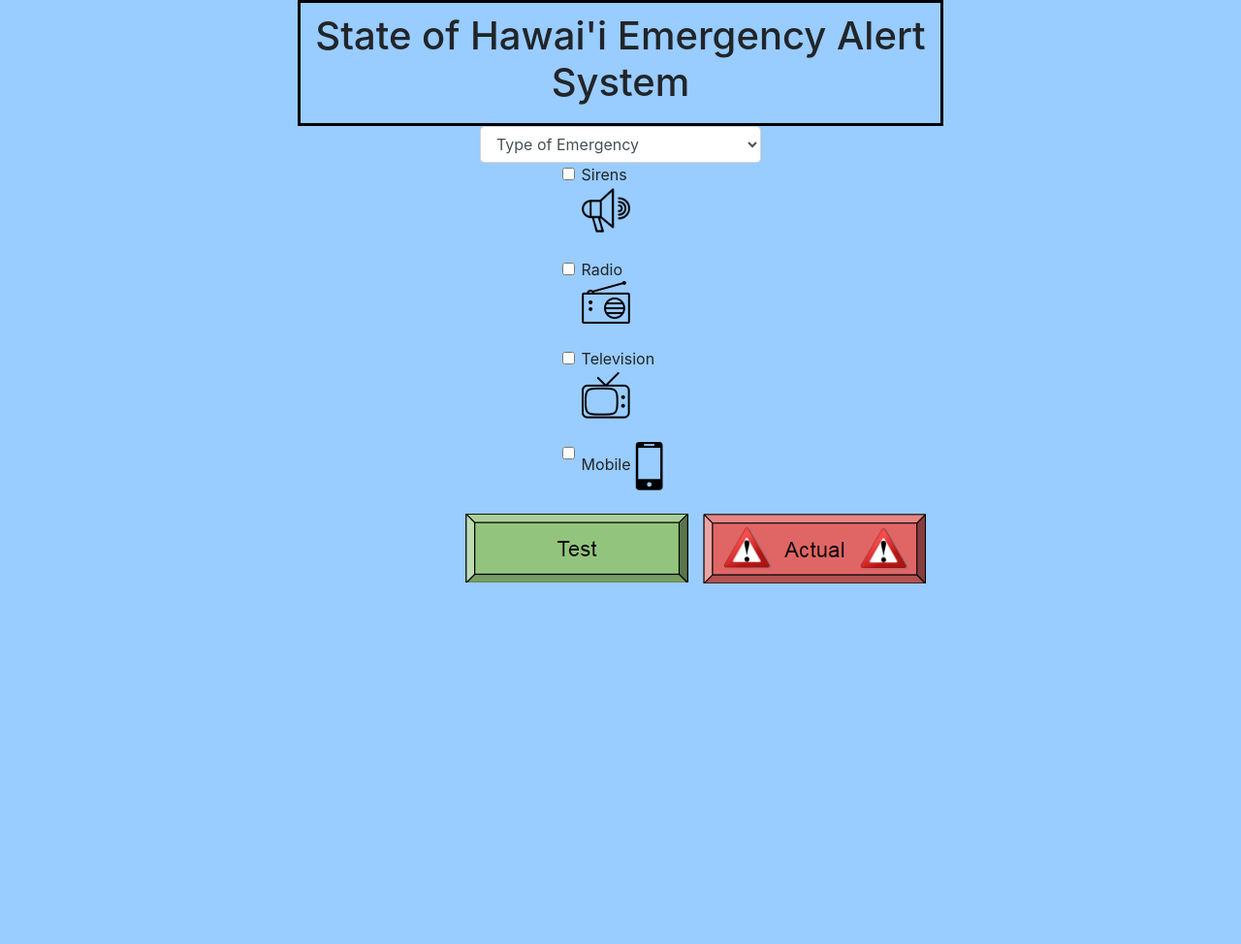
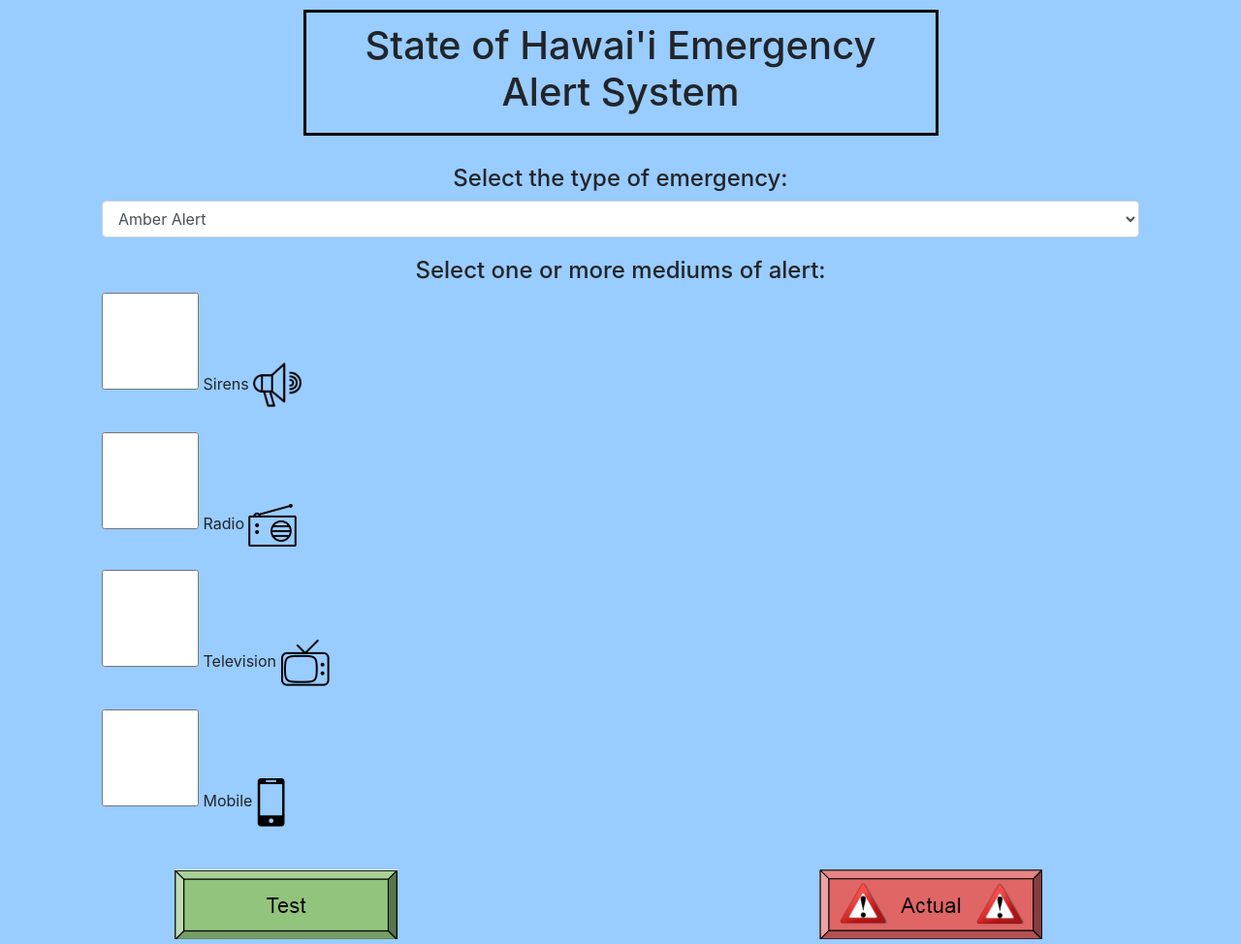
Before and after one commit to team-baboon/baboon-alert-system, a PHP site: page / in a window 1280 px wide. Shown: the whole page at 97% size. Before the commit the page ends 602 px from the top, so only its background shows below. Run offline with PHP 8.4, Linux system fonts and the light colour scheme; some libraries are stand-ins or nearby versions.

Commit message:
Fixed header boxes, titles, checkbox size, added instructions

```diff
--- a/index.html
+++ b/index.html
@@ -3,112 +3,84 @@
 <head>
     <meta charset="UTF-8">
     <meta name="viewport" content="width=device-width, initial-scale=1, shrink-to-fit=no">
-
-
-    <!--Bootstrap-->
     <link rel="stylesheet" href="https://maxcdn.bootstrapcdn.com/bootstrap/4.0.0/css/bootstrap.min.css"
           integrity="sha384-Gn5384xqQ1aoWXA+058RXPxPg6fy4IWvTNh0E263XmFcJlSAwiGgFAW/dAiS6JXm" crossorigin="anonymous">
-
-    <!--Custom Use Stylesheet-->
     <link rel="stylesheet" href="stylesheet.css">
-
-
-    <title>Hawaii Civil Alert System</title>
-
+    <title>State of Hawai'i Emergency Alert System</title>
 </head>
 <body class="splash_page">
-    <div class="container header">
-        <div id="header_box">
-            <h1>State of Hawai'i Emergency Alert System</h1>
+<div class="row">
+    <div class="col-md-6 col-md-offset-3 header_box">
+        <h1 class="text-center">State of Hawai'i Emergency Alert System</h1>
     </div>
 </div>
 
-    <form method="GET" role="form" target="_blank" id="myform">
+<div class="container">
+    <form method="GET" role="form" id="myform">
         <!--Dropdown Menu Emergency Select-->
-        <div class="form-group col-md-3 text-center container">
-            <select class="form-control" name="e_type">
-                <option value="">Type of Emergency</option>
+        <div class="form-group">
+            <h4 class="text-center">Select the type of emergency:</h4>
+            <select class="form-control" id="e_type">
                 <option value="amber_alert">Amber Alert</option>
                 <option value="high_surf">High Surf</option>
                 <option value="missile">Missile</option>
                 <option value="tsunami">Tsunami</option>
             </select>
+        </div>
 
         <!--Checkboxes Select-->
-            <div class="form-check container text-left col-md-5">
-                <input class="form-check-input" type="checkbox" value="" id="sirens" name="sirens">
-                <label class="form-check-label" for="sirens">
-                    Sirens
+        <div class="form-group">
+            <h4 class="text-center">Select one or more mediums of alert:</h4>
+
+            <div class="checkbox">
+                <input class="checkbox-large" type="checkbox" value="" id="sirens" name="sirens">
+                <label>Sirens</label>
                 <img src="icons/siren_icon.png" alt="Sirens" style="width:50px">
-                </label>
             </div>
 
             <br/>
 
-            <div class="form-check container text-left col-md-5">
-                <input class="form-check-input" type="checkbox" value="" id="radio" name="radio">
-                <label class="form-check-label" for="radio">
-                    Radio
+            <div class="checkbox">
+                <input class="checkbox-large" type="checkbox" value="" id="radio" name="radio">
+                <label>Radio</label>
                 <img src="icons/radio_icon.png" alt="Radio" style="width:50px">
-                </label>
             </div>
 
             <br/>
 
-            <div class="form-check container text-left col-md-5">
-                <input class="form-check-input" type="checkbox" value="" id="television" name="television">
-                <label class="form-check-label" for="television">
-                    Television
+            <div class="checkbox">
+                <input class="checkbox-large" type="checkbox" value="" id="television" name="television">
+                <label>Television</label>
                 <img src="icons/tv_icon.png" alt="Television" style="width:50px">
-                </label>
             </div>
 
             <br/>
 
-            <div class="form-check container text-left col-md-5">
-                <input class="form-check-input" type="checkbox" value="" id="mobile" name="mobile">
-                <label class="form-check-label" for="mobile">
-                    Mobile
+            <div class="checkbox">
+                <input class="checkbox-large" type="checkbox" value="" id="mobile" name="mobile">
+                <label>Mobile</label>
                 <img src="icons/mobile_icon.png" alt="Mobile" style="height:50px">
-                </label>
             </div>
-
-            <div id="checkboxGroup"></div>
-
+        </div>
 
         <br/>
 
-            <div class="row align-items-center">
-                <div class="col-mx-3">
+        <div class="row">
+            <div class="col-md-1"></div>
+            <div class="col-md-3">
                 <button type="submit" class="test_button" onclick='this.form.action="test.html";'></button>
             </div>
-
+            <div class="col-md-4"></div>
             <div class="col-md-3">
                 <button type="submit" class="actual_button" onclick='this.form.action="actual.html";'></button>
             </div>
+            <div class="col-md-1"></div>
         </div>
+    </form>
 </div>
 
-        <div class="form-group">
+</body>
 
-        </div>
-    </form>
-
-
-    </div>
-<!--<div class="checkbox">-->
-<!--<label>-->
-<!--<input type="checkbox"> Text next to Checkbox-->
-<!--</label>-->
-<!--</div>-->
-<!--maybe for checkboxes and stuff-->
-<!--<ul class="list-inline">-->
-<!--<li></li>-->
-<!--</ul>-->
-
-
-
-</body>
 <script src="https://code.jquery.com/jquery-3.2.1.slim.min.js"
         integrity="sha384-KJ3o2DKtIkvYIK3UENzmM7KCkRr/rE9/Qpg6aAZGJwFDMVNA/GpGFF93hXpG5KkN"
         crossorigin="anonymous"></script>
@@ -118,4 +90,5 @@
 <script src="https://maxcdn.bootstrapcdn.com/bootstrap/4.0.0/js/bootstrap.min.js"
         integrity="sha384-JZR6Spejh4U02d8jOt6vLEHfe/JQGiRRSQQxSfFWpi1MquVdAyjUar5+76PVCmYl"
         crossorigin="anonymous"></script>
+
 </html>
--- a/stylesheet.css
+++ b/stylesheet.css
@@ -1,13 +1,20 @@
-#header_box {
-  margin: auto;
-  border: 3px solid black;
-  width: 60%;
-  padding: 10px;
-  text-align: center;
+.splash_page {
+  background-color: rgb(153,204,255);
 }
 
-.splash_page {
-  background-color: rgb(153,204,255);
+.header_box {
+  border: 3px solid black;
+  padding: 10px;
+  margin: 10px auto;
+}
+
+.form-group {
+  margin: 20px;
+}
+
+.checkbox-large {
+  width: 100px;
+  height: 100px;
 }
 
 .actual_alert {
@@ -31,7 +38,7 @@ button span {
   background-repeat: no-repeat;
   background-position: 50% 50%;
   /* put the height and width of your image here */
-  height: 71px;
+  height: 72px;
   width: 230px;
   border: none;
 }
@@ -66,10 +73,6 @@ button span {
   border: none;
 }
 
-.check_box {
-  display:none;
-}
-
 .emergency_icon {
   height: 100px;
 }
```
Also changed, not shown: actual.html (+6 -6 lines), false.html (+5 -5 lines), test.html (+6 -10 lines). Lines whose indentation alone changed are shown as unchanged.
